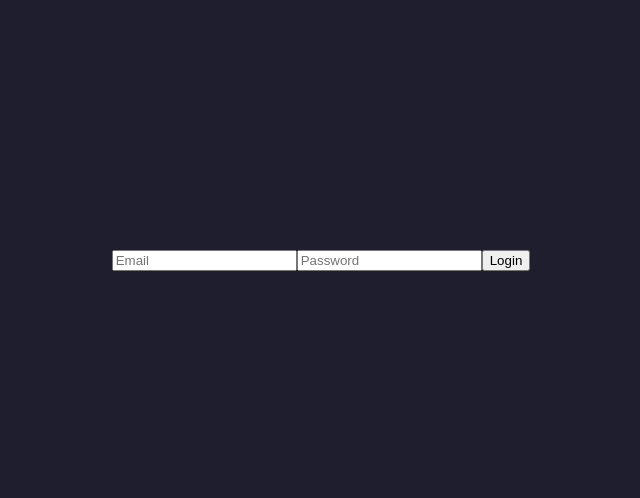
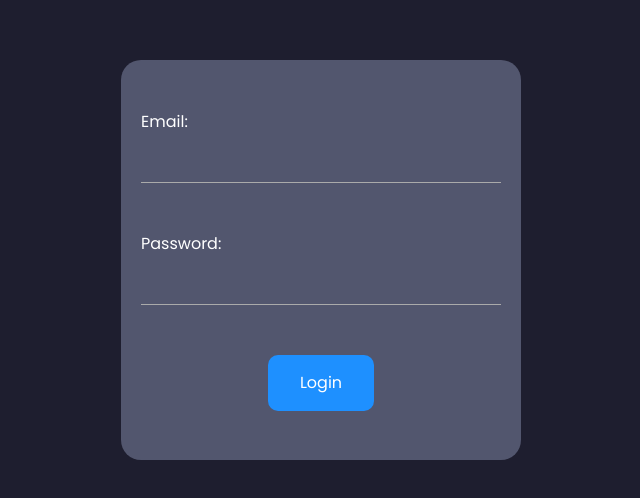
Before and after one commit to DevelopHowTo/student-mentor, a React (Create React App) app in the folder client/: page /login in a window 1280 px wide. Shown: the part 140-638 px from the top of the page, without its empty margins (319-959 px from the left). Built offline with nearby package versions, Linux system fonts and the light colour scheme.

Commit message:
Improve styles

```diff
--- a/client/src/components/Login/Login.css
+++ b/client/src/components/Login/Login.css
@@ -4,6 +4,47 @@
   display: flex;
   justify-content: center;
   align-items: center;
+  flex-direction: column;
+}
+.Login__form {
+  display: flex;
+  flex-direction: column;
+  justify-content: space-evenly;
+  background-color: rgb(82, 86, 110);
+  border-radius: 20px;
+  max-width: 400px;
+  max-height: 400px;
+  min-height: 200px;
+  min-width: 200px;
+  height: 50vh;
+  width: 40vw;
+  padding: 0 20px;
+}
+.Login__form label {
+  display: block;
+  margin-bottom: 10px;
+}
+.Login__form__control input {
+  width: 100%;
+  display: block;
+  border: none;
+  border-bottom: 1px solid #aaa;
+  background-color: transparent;
+  outline: none;
+  color: #ccc;
+  padding: 0.5rem;
+  font-size: 1.2rem;
+}
+.Login__form input[type="submit"] {
+  align-self: center;
+  border: none;
+  padding: 1rem 2rem;
+  font: inherit;
+  outline: none;
+  cursor: pointer;
+  background-color: dodgerblue;
+  color: #fff;
+  border-radius: 10px;
 }
 .errors {
   color: red;
--- a/client/src/components/Login/Login.jsx
+++ b/client/src/components/Login/Login.jsx
@@ -43,23 +43,27 @@ class Login extends Component {
         errorMessageArr = this.props.errorMessageArr;
       }
       content = (
-        <form onSubmit={this.handleForm}>
+        <form onSubmit={this.handleForm} className="Login__form">
+          <div className="Login__form__control">
+            <label htmlFor="email">Email:</label>
             <input
               type="email"
               name="email"
               id="email"
               onChange={this.handleEmail}
               required
-            placeholder="Email"
             />
+          </div>
+          <div className="Login__form__control">
+            <label htmlFor="password">Password:</label>
             <input
               type="password"
               name="password"
               id="password"
               onChange={this.handlePassword}
               required
-            placeholder="Password"
             />
+          </div>
           <input type="submit" value="Login" />
         </form>
       );
```
Lines whose indentation alone changed are shown as unchanged.
